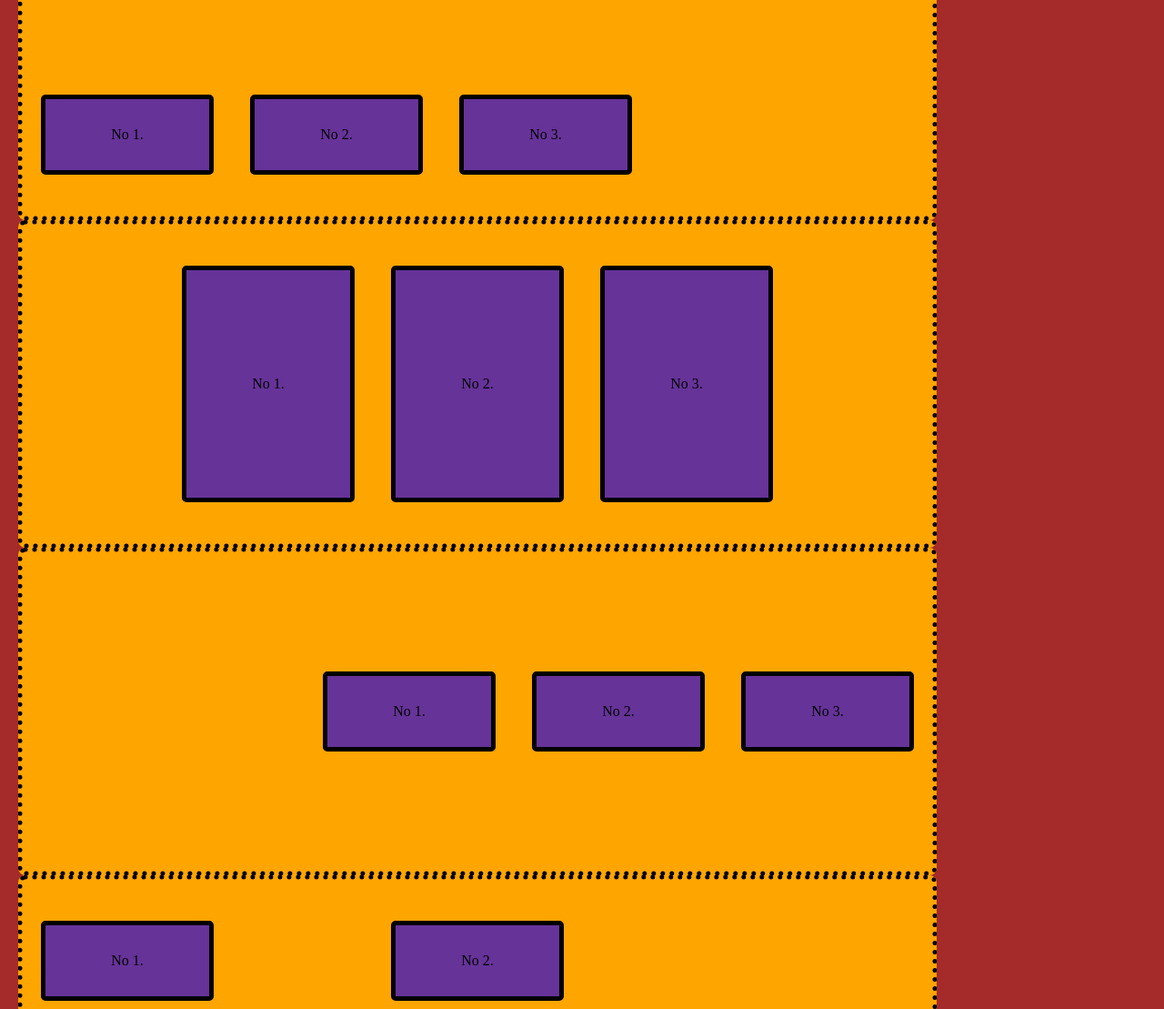
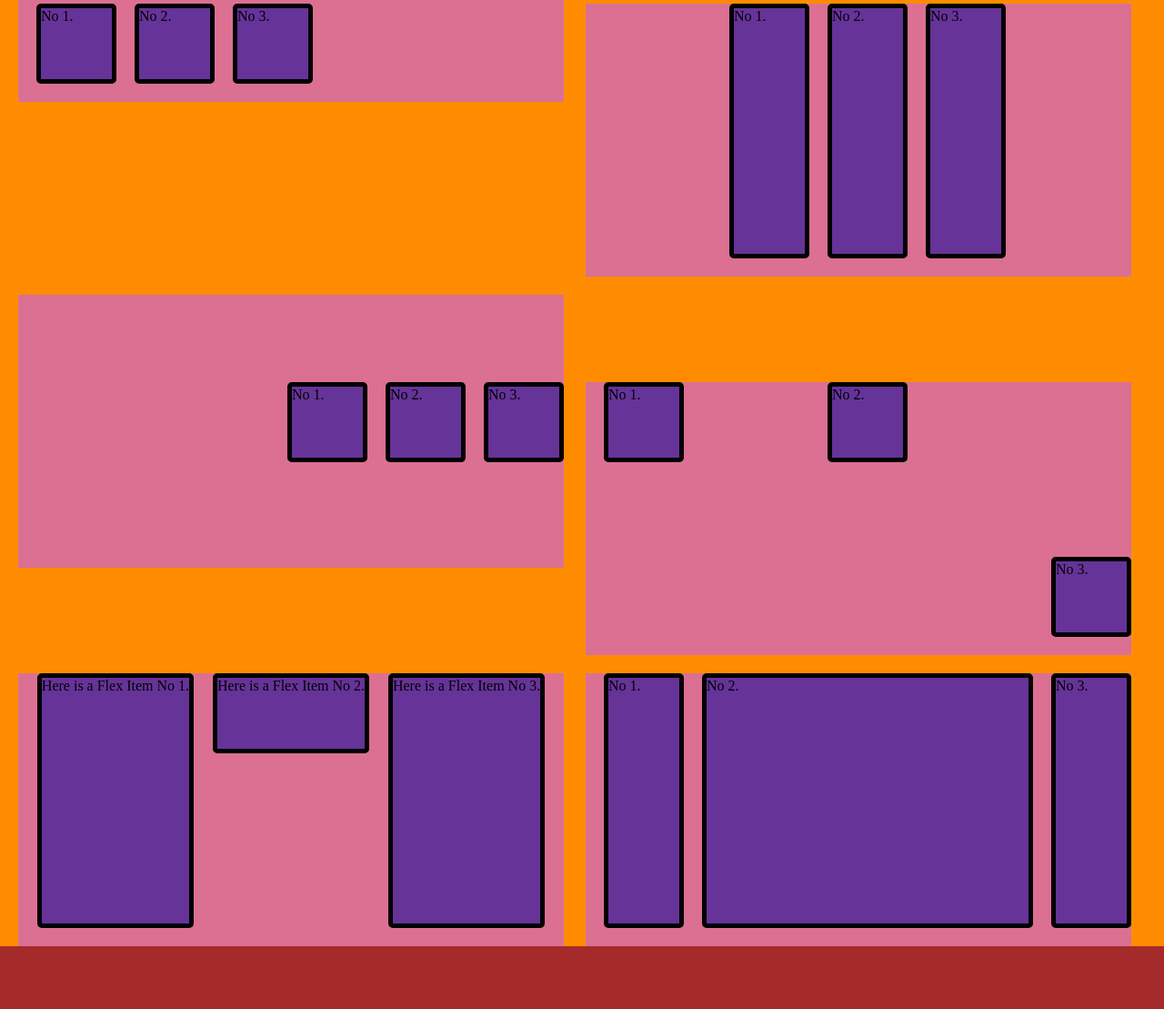
Before and after one commit to Sata99/Flexboxtest, a plain HTML site: page index.html in a window 1280 px wide. Shown: the part 208-1317 px from the top of the page at 91% size. After the commit the page ends 1248 px from the top, so only its background shows below. Drawn offline with Linux system fonts and the light colour scheme.

Commit message:
Update index.css

```diff
--- a/styles/index.css
+++ b/styles/index.css
@@ -4,142 +4,103 @@ body {
     padding: 0;
 }
 
-.flex__ex {
-    height: 50vh;
-    /*background-color: yellow;*/
+.layout-one{
+    min-height: 50vh;
     display: flex;
+    flex-wrap: wrap;
     flex-direction: column;
-    /*justify-content: center;
-    align-items: center;*/
-   margin-bottom: 20px;
-
+    align-items: center;
+    background-color: darkorange;
+    display: inline-block;
 
 }
 
 
 .container1 {
-    background-color: orange;
-    border: 5px dotted black;
-    position: relative;
-    /*width: 70%;*/
-    /*min-height: 50%;*/
-    padding: 25px 0;
-    display: flex;
-    width: 1000px;
+    background-color: palevioletred;
+    border-radius: 5px dotted black;
+    /*position: relative;*/
+    width: 600px;
     height: 300px;
-    top: 90px;
-    left: 20px;
-    border-radius: 8px;
+    margin-top: 20px;
+    margin-left: 20px;
+    display: inline-flex;
     justify-content: flex-start;
     align-items: flex-end;
 
-
 }
 .container2 {
-    background-color: orange;
-    border: 5px dotted black;
-    position: relative;
-    /*width: 70%;*/
-    /*min-height: 50%;*/
-    padding: 25px 0;
-    display: flex;
-    width: 1000px;
+    background-color: palevioletred;
+    border-radius: 5px dotted black;
+    /*position: relative;*/
+    width: 600px;
     height: 300px;
-    top: 90px;
-    left: 20px;
-    border-radius: 8px;
+    margin-top: 20px;
+    margin-left: 20px;
+    display: inline-flex;
     justify-content: center;
     align-items: stretch;
-
 
 }
 
 .container3 {
-    background-color: orange;
-    border: 5px dotted black;
-    position: relative;
-    /*width: 70%;*/
-    /*min-height: 50%;*/
-    padding: 25px 0;
-    display: flex;
-    width: 1000px;
+    background-color: palevioletred;
+    border-radius: 5px dotted black;
+    /*position: relative;*/
+    width: 600px;
     height: 300px;
-    top: 90px;
-    left: 20px;
-    border-radius: 8px;
+    margin-top: 20px;
+    margin-left: 20px;
+    display: inline-flex;
     justify-content: flex-end;
-align-items: center;
-
+    align-items: center;
 
 }
 .container4 {
-    background-color: orange;
-    border: 5px dotted black;
-    position: relative;
-    /*width: 70%;*/
-    /*min-height: 50%;*/
-    padding: 25px 0;
-    display: flex;
-    width: 1000px;
+    background-color: palevioletred;
+    border-radius: 5px dotted black;
+    /*position: relative;*/
+    width: 600px;
     height: 300px;
-    top: 90px;
-    left: 20px;
-    border-radius: 8px;
-  justify-content: space-between;
-
-
+    margin-top: 20px;
+    margin-left: 20px;
+    display: inline-flex;
+    justify-content: space-between;
+    align-items: baseline;
 
 }
 .container5 {
-    background-color: orange;
-    border: 5px dotted black;
-    position: relative;
-    /*width: 70%;*/
-    /*min-height: 50%;*/
-    padding: 25px 0;
-    display: flex;
-    width: 1000px;
+    background-color: palevioletred;
+    border-radius: 5px dotted black;
+    /*position: relative;*/
+    width: 600px;
     height: 300px;
-    top: 90px;
-    left: 20px;
-    border-radius: 8px;
+    margin-top: 20px;
+    margin-left: 20px;
+    display: inline-flex;
     justify-content: space-evenly;
-
-
 }
 
 .container6 {
-    background-color: orange;
-    border: 5px dotted black;
-    position: relative;
-    /*width: 70%;*/
-    /*min-height: 50%;*/
-    padding: 25px 0;
-    display: flex;
-    width: 1000px;
+    background-color: palevioletred;
+    border-radius: 5px dotted black;
+    /*position: relative;*/
+    width: 600px;
     height: 300px;
-    top: 90px;
-    left: 20px;
-    border-radius: 8px;
+    margin-top: 20px;
+    margin-left: 20px;
+    display: inline-flex;
     justify-content: space-evenly;
-
 
 }
 .card {
     background-color: rebeccapurple;
     border: 5px solid black;
     border-radius: 5px;
-   /* min-width: 78px;
-    min-height: 78px;*/
-    margin: 20px;
-    display: flex;
-    justify-content: center;
-    align-items: center;
-    flex-basis: 180px;
-   /* width: 78px;
-    height: 78px;
-    top: 491px;
-    left: 644px;*/
+    min-width: 78px;
+    min-height: 78px;
+    margin-left: 20px;
+    margin-bottom: 20px;
 
 }
 
@@ -147,78 +108,39 @@ align-items: center;
     background-color: rebeccapurple;
     border: 5px solid black;
     border-radius: 5px;
-    /*min-width: 78px;
-    min-height: 78px;*/
-    margin: 20px;
-    display: flex;
-    justify-content: center;
-    align-items: center;
-    flex-basis: 180px;
-    width: 78px;
-    height: 78px;
-    /*top: 491px;
-    left: 644px;*/
+    min-width: 78px;
+    min-height: ;height: 78px;
+    margin-left: 20px;
+    margin-bottom: 20px;
 
 }
 .card3 {
     background-color: rebeccapurple;
     border: 5px solid black;
     border-radius: 5px;
-   /* min-width: 78px;
-    min-height: 78px;*/
-    margin: 20px;
-    display: flex;
-    justify-content: center;
-    align-items: center;
-    flex-basis: 180px;
-    width: 78px;
-    height: 78px;
-    /*top: 491px;
-    left: 644px;*/
+    min-width: 78px;
+    min-height: 78px;
+    margin-left: 20px;
+    margin-bottom: 20px;
 
 }
 .card4 {
     background-color: rebeccapurple;
     border: 5px solid black;
     border-radius: 5px;
-   /* min-width: 78px;
-    min-height: 78px;*/
-    margin: 20px;
-    display: flex;
-    justify-content: center;
-    align-items: center;
-    flex-basis: 180px;
-    width: 78px;
-    height: 78px;
-    /*top: 491px;
-    left: 644px;*/
+    min-width: 78px;
+    min-height: 78px;
+    margin-left: 20px;
+    margin-bottom: 20px;
 
 }
 .card5 {
     background-color: rebeccapurple;
     border: 5px solid black;
     border-radius: 5px;
-    /*min-width: 78px;
+    min-width: 78px;
     min-height: 78px;*/
-    margin: 20px;
-    display: flex;
-    justify-content: center;
-    align-items: center;
-    flex-basis: 180px;
-    /*width: 78px;
-    height: 78px;*/
-    /*top: 491px;
-    left: 644px;*/
+    margin-left: 20px;
+    margin-bottom: 20px;
 
 }
-
-
-.large {
-   /* flex-wrap: wrap;
-    /*
-    flex-wrap: nowrap;
-    flex-wrap: wrap-reverse;
-    */
-   /* min-height: 60%; */
-
-}
```
